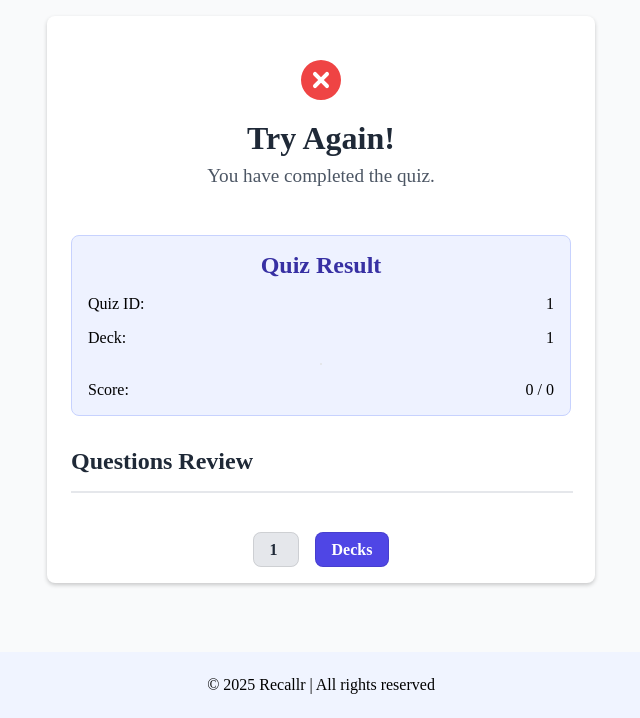
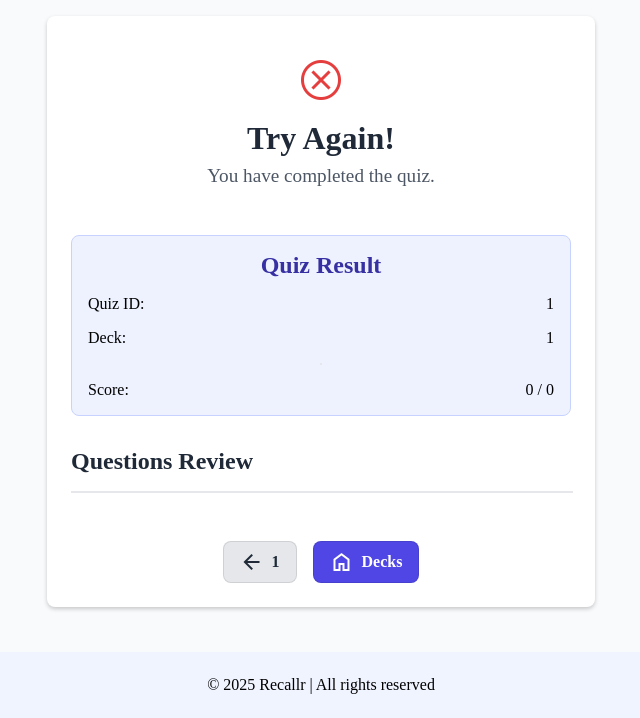
Before and after one commit to walidkhamees/Recallr, a Flask app: page /deck/1/result/1 in a window 1280 px wide. Shown: the part 82-800 px from the top of the page, without its empty margins (319-959 px from the left). Run offline with Flask 3, Linux system fonts and the light colour scheme; data comes from the database, SQL or seed files in the repository; data that the repository does not hold is empty.

Commit message:
chore(app): replaces some svgs with material icons, shortens quiz time, reorder quiz results

```diff
--- a/app/services/result.py
+++ b/app/services/result.py
@@ -20,7 +20,8 @@ def get_all_quiz_results(deck):
             where quiz_card.quiz_id = quiz.id and quiz_card.answered != 1
         ) as wrong
         FROM quiz
-        WHERE quiz.deck_id = ? and ( quiz.status = 1 or quiz.end_epoch < ? );
+        WHERE quiz.deck_id = ? and ( quiz.status = 1 or quiz.end_epoch < ? )
+        ORDER BY quiz.start_epoch DESC;
     """
     now = int(datetime.now().timestamp())
     try:
--- a/app/static/css/common.css
+++ b/app/static/css/common.css
@@ -171,9 +171,20 @@ input[type="text"] {
 }
 
 .btn {
+    display: flex;
+
+    align-items: center;
+    justify-content: center;
+
+    gap: 0.5em;
+    color: white;
+
     border: 1px solid rgba(0, 0, 0, 0.1);
     padding: 0.5em 1em;
     border-radius: 0.5em;
     font-weight: bold;
     cursor: pointer;
 }
+.btn > p {
+    margin: 0;
+}
--- a/app/static/css/quiz-result-style.css
+++ b/app/static/css/quiz-result-style.css
@@ -37,6 +37,19 @@ main {
   justify-content: center;
   padding: 1em;
   gap: 1em;
+}
+
+.result-header > span {
+  font-size: 3em;
+}
+
+.result-header > span.icon-correct {
+  font-size: 4ema;
+  color: #EAC452;
+}
+
+.result-header > span.icon-wrong {
+  color: #e53e3e;
 }
 
 .header-message {
@@ -148,9 +161,17 @@ hr {
   border: 2px solid #bbf7d0;
 }
 
+.correct > span {
+  color: #1d8443;
+}
+
 .wrong {
   background-color: #fef2f2;
   border: 2px solid #fed3d3;
+}
+
+.wrong > span {
+  color: #e53e3e;
 }
 
 .question p {
@@ -170,6 +191,13 @@ hr {
   color: #1d8443;
 }
 
+.actions {
+    display: flex;
+    align-items: center;
+    gap: 1em;
+    width: fit-content;
+}
+
 .btn.deck {
     background-color: #e5e7eb;
     color: #1f2937;
@@ -179,5 +207,4 @@ hr {
     background-color: #4f46e5;
     color: white;
     text-decoration: none;
-    margin-left: 1em;
 }
--- a/app/templates/quiz_result.html
+++ b/app/templates/quiz_result.html
@@ -6,6 +6,7 @@
     <link rel="stylesheet" href="/static/css/common.css" />
     <link rel="stylesheet" href="/static/css/quiz-result-style.css" />
     <title>Quiz {{ quiz_id }} on {{ deck }}</title>
+    <link href="https://fonts.googleapis.com/css2?family=Material+Symbols+Outlined" rel="stylesheet" />
   </head>
 
   <body>
@@ -34,19 +35,9 @@
           <div class="result-header">
 
             {% if result.correct > (result.correct + result.wrong + result.unanswered) / 2 %}
-                <img
-                  src="/static/svg/trophy.svg"
-                  alt="Trophy Icon"
-                  width="48"
-                  height="48"
-                />
+                <span class="material-icons material-symbols-outlined icon-correct"> trophy </span>
             {% else %}
-                <img
-                  src="/static/svg/cross.svg"
-                  alt="Cross Icon"
-                  width="48"
-                  height="48"
-                />
+                <span class="material-icons material-symbols-outlined icon-wrong">cancel</span>
             {% endif %}
 
             <div class="header-message">
@@ -87,12 +78,9 @@
               {% for card_id, card in result.cards.items() %} {% if card.correct
               %}
               <div class="question-container correct">
-                <img
-                  src="/static/svg/check.svg"
-                  alt="Correct Icon"
-                  width="24"
-                  height="24"
-                />
+                <span class="material-icons material-symbols-outlined">
+                    check_circle
+                </span>
                 <div class="question">
                   <p class="question-text">{{ card.question }}</p>
                   <p class="user-answer-text">
@@ -103,12 +91,9 @@
               {% else %}
 
               <div class="question-container wrong">
-                <img
-                  src="/static/svg/cross.svg"
-                  alt="Correct Icon"
-                  width="24"
-                  height="24"
-                />
+                <span class="material-icons material-symbols-outlined">
+                    cancel
+                </span>
                 <div class="question">
                   <p class="question-text">{{ card.question }}</p>
                   <p class="user-answer-text">
@@ -124,9 +109,17 @@
           </div>
 
           <div class="container actions">
-            <a href="/deck/{{ deck }}" class="btn deck"> {{ deck }} </a>
+            <a href="/deck/{{ deck }}" class="btn deck">
+                <span class="material-symbols-outlined">arrow_back</span>
+                <p>
+                    {{ deck }}
+                </p>
+            </a>
             <a href="/deck" class="btn decks">
-              Decks
+              <span class="material-symbols-outlined">home</span>
+              <p>
+                  Decks
+              </p>
             </a>
           </div>
         </div>
--- a/app/utils/constants.py
+++ b/app/utils/constants.py
@@ -1,3 +1,3 @@
-QUIZ_TIME = 1800
+QUIZ_TIME = 60
 DB_PATH = "app/db.db"
 CARDS_PER_QUIZ = 10
```
Also changed, not shown: app/templates/quizzes_results.html (+3 -5 lines), app/static/svg/check.svg (deleted), app/static/svg/cross.svg (deleted).
